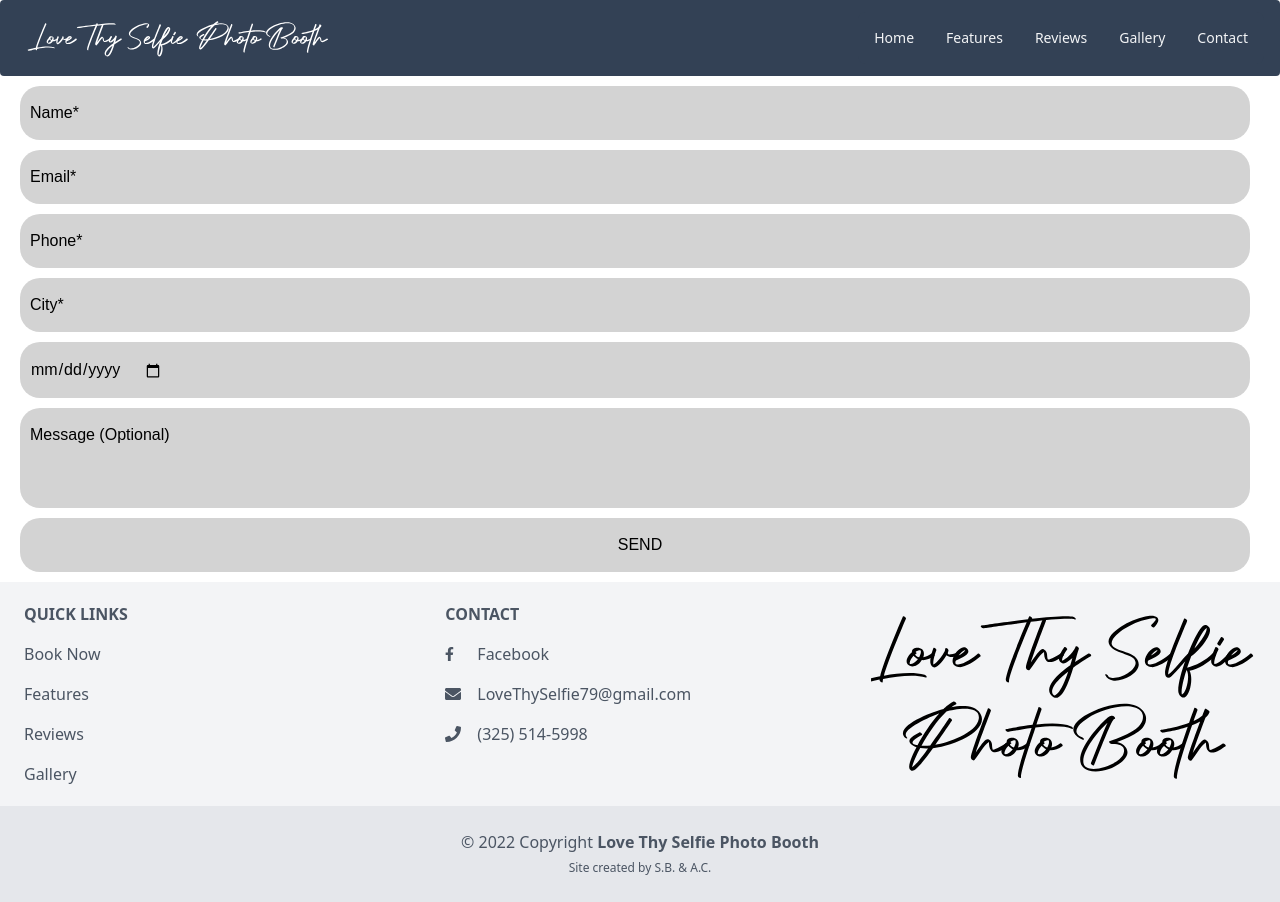
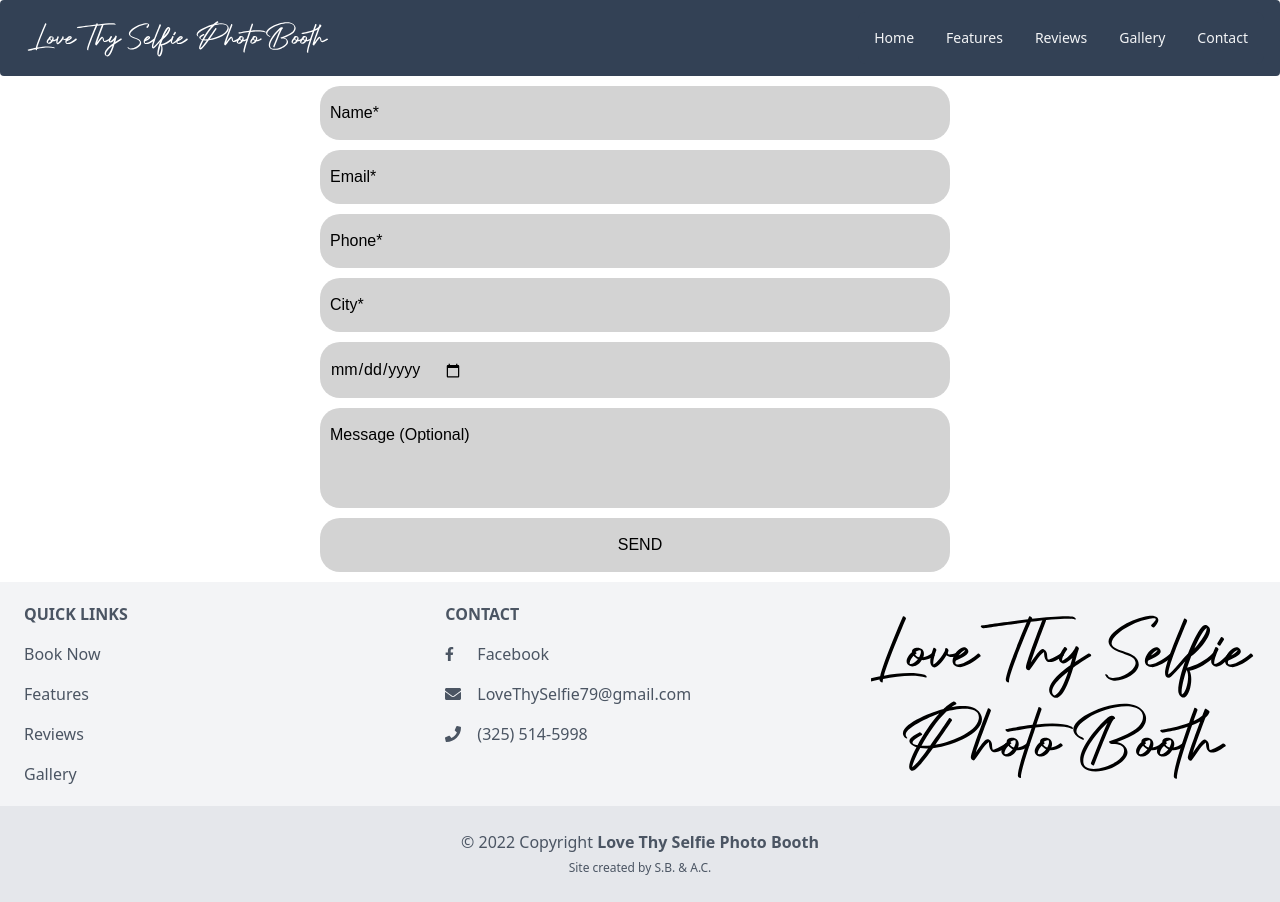
Before and after one commit to missatrox44/love-thy-selfie, a React (Vite) app: page /contact in a window 1280 px wide. Built offline with nearby package versions, Linux system fonts and the light colour scheme.

Commit message:
conditional styling on contact page

```diff
--- a/src/components/ContactForm/index.jsx
+++ b/src/components/ContactForm/index.jsx
@@ -1,8 +1,11 @@
 import React, { useRef, useState } from "react";
+import { useMediaQuery } from '@mui/material';
 import "./style.css";
 
 
 export default function ContactForm () {
+
+  const bigScreen = useMediaQuery('(min-width: 1024px)');
 
   const [formState, setFormState] = useState({
     name:"",
@@ -13,6 +16,13 @@ export default function ContactForm () {
     message:"",
   })
 
+  function handleStyling () {
+    if (!bigScreen) {
+      return;
+    } else {
+      return '0px 300px';
+    }
+  }
 
   const form = useRef();
 
@@ -42,7 +52,12 @@ export default function ContactForm () {
 
   return (
 
-    <form ref={form} onSubmit={sendEmail} className="contact-form">
+    <form
+      ref={form}
+      onSubmit={sendEmail}
+      className="contact-form"
+      style={{margin: handleStyling()}}
+    >
       <input
         required
         type="text"
--- a/src/components/ReviewCarousel/index.jsx
+++ b/src/components/ReviewCarousel/index.jsx
@@ -48,6 +48,7 @@ const ReviewCarousel = (props) => {
             {children}
           </div>
         </div>
+
         {
           //if it's a big screen
           bigScreen && (currentIndex < ((length / 3) - 1)) &&
--- a/src/components/ReviewCarousel/styles.css
+++ b/src/components/ReviewCarousel/styles.css
@@ -46,9 +46,8 @@
   width: 48px;
   height: 48px;
   cursor: pointer;
-  /* border-radius: 24px; */
-  /* background-color: white; */
-  /* border: 1px solid #ddd; */
+  background-color: transparent;
+
 }
 
 .left-arrow {
@@ -56,7 +55,7 @@
 }
 
 .right-arrow {
-  right: -20px;
+ right: -20px;
 }
 
 @media only screen and (min-width: 640px) {
```
